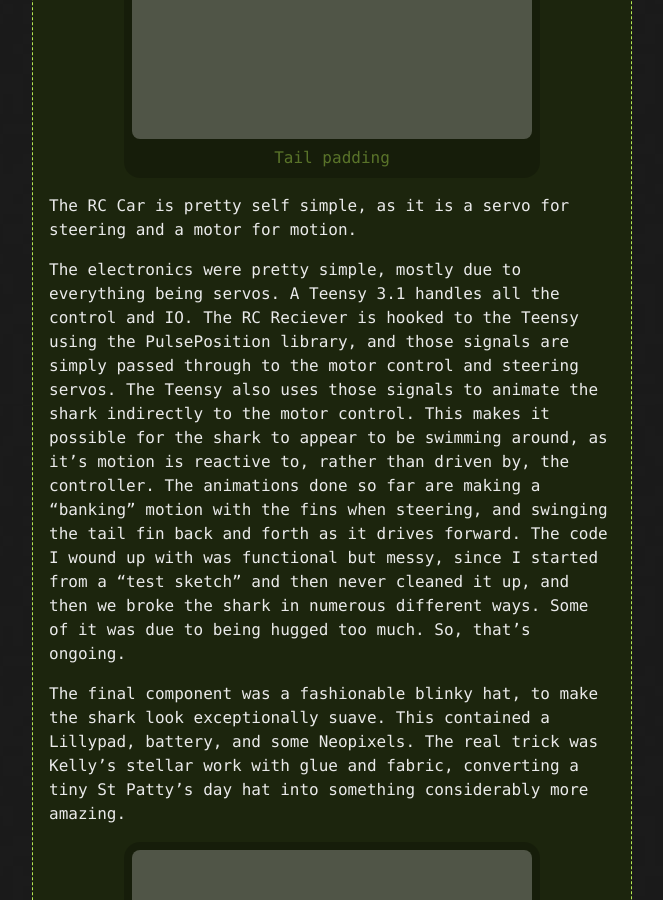
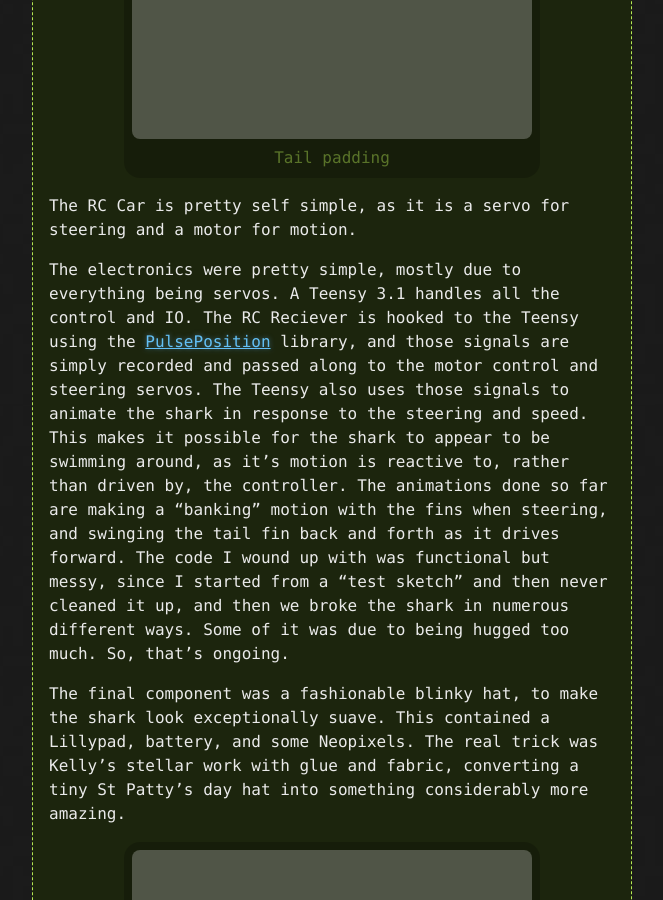
Before and after one commit to tekdemo/tekdemo.github.io, a Jekyll site: the page built from op_shark/index.md, in a window 1280 px wide and 900 px high, scrolled down 3319 px. Shown: the whole window, without its empty margins (308-971 px from the left). Built offline with Jekyll 4.4.1, drawn with Linux system fonts in a browser that asks for light colours; comment, search, counter and statistics services are not loaded.

Commit message:
Link Pulse Position

```diff
--- a/op_shark/index.md
+++ b/op_shark/index.md
@@ -48,7 +48,7 @@ Once completed, the shark was wrapped with 3/4" foam batting to hide the hard bi
 
 The RC Car is pretty self simple, as it is a servo for steering and a motor for motion.
 
-The electronics were pretty simple, mostly due to everything being servos. A Teensy 3.1 handles all the control and IO. The RC Reciever is hooked to the Teensy using the PulsePosition library, and those signals are simply passed through to the motor control and steering servos. The Teensy also uses those signals to animate the shark indirectly to the motor control. This makes it possible for the shark to appear to be swimming around, as it's motion is reactive to, rather than driven by, the controller. The animations done so far are making a "banking" motion with the fins when steering, and swinging the tail fin back and forth as it drives forward. The code I wound up with was functional but messy, since I started from a "test sketch" and then never cleaned it up, and then we broke the shark in numerous different ways. Some of it was due to being hugged too much. So, that's ongoing.
+The electronics were pretty simple, mostly due to everything being servos. A Teensy 3.1 handles all the control and IO. The RC Reciever is hooked to the Teensy using the [PulsePosition](https://www.pjrc.com/teensy/td_libs_PulsePosition.html) library, and those signals are simply recorded and passed along to the motor control and steering servos. The Teensy also uses those signals to animate the shark in response to the steering and speed. This makes it possible for the shark to appear to be swimming around, as it's motion is reactive to, rather than driven by, the controller. The animations done so far are making a "banking" motion with the fins when steering, and swinging the tail fin back and forth as it drives forward. The code I wound up with was functional but messy, since I started from a "test sketch" and then never cleaned it up, and then we broke the shark in numerous different ways. Some of it was due to being hugged too much. So, that's ongoing.
 
 The final component was a fashionable blinky hat, to make the shark look exceptionally suave. This contained a Lillypad, battery, and some Neopixels. The real trick was Kelly's stellar work with glue and fabric, converting a tiny St Patty's day hat into something considerably more amazing.
 
```
Also changed, not shown: _posts/2015-06-13-OPShark.md (+2 -2 lines).
